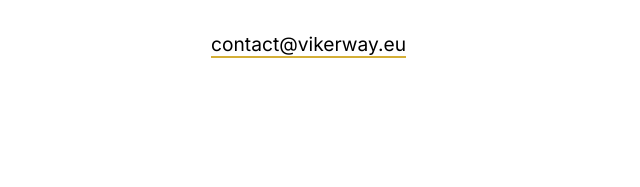
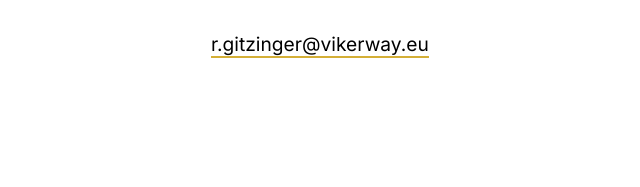
Before and after one commit to remigitzinger/vikerway, a plain HTML site: page contact.html in a window 1280 px wide. Shown: the part 511-698 px from the top of the page, 61-701 px from the left. Drawn offline with nearby package versions, Linux system fonts and the light colour scheme.

Commit message:
Update contact email to r.gitzinger@vikerway.eu

```diff
--- a/contact.html
+++ b/contact.html
@@ -24,7 +24,7 @@
         <section class="contact-section">
             <h1>Get in touch</h1>
             <div class="contact-content">
-                <p><a href="mailto:contact@vikerway.eu">contact@vikerway.eu</a></p>
+                <p><a href="mailto:r.gitzinger@vikerway.eu">r.gitzinger@vikerway.eu</a></p>
             </div>
         </section>
     </main>
```
